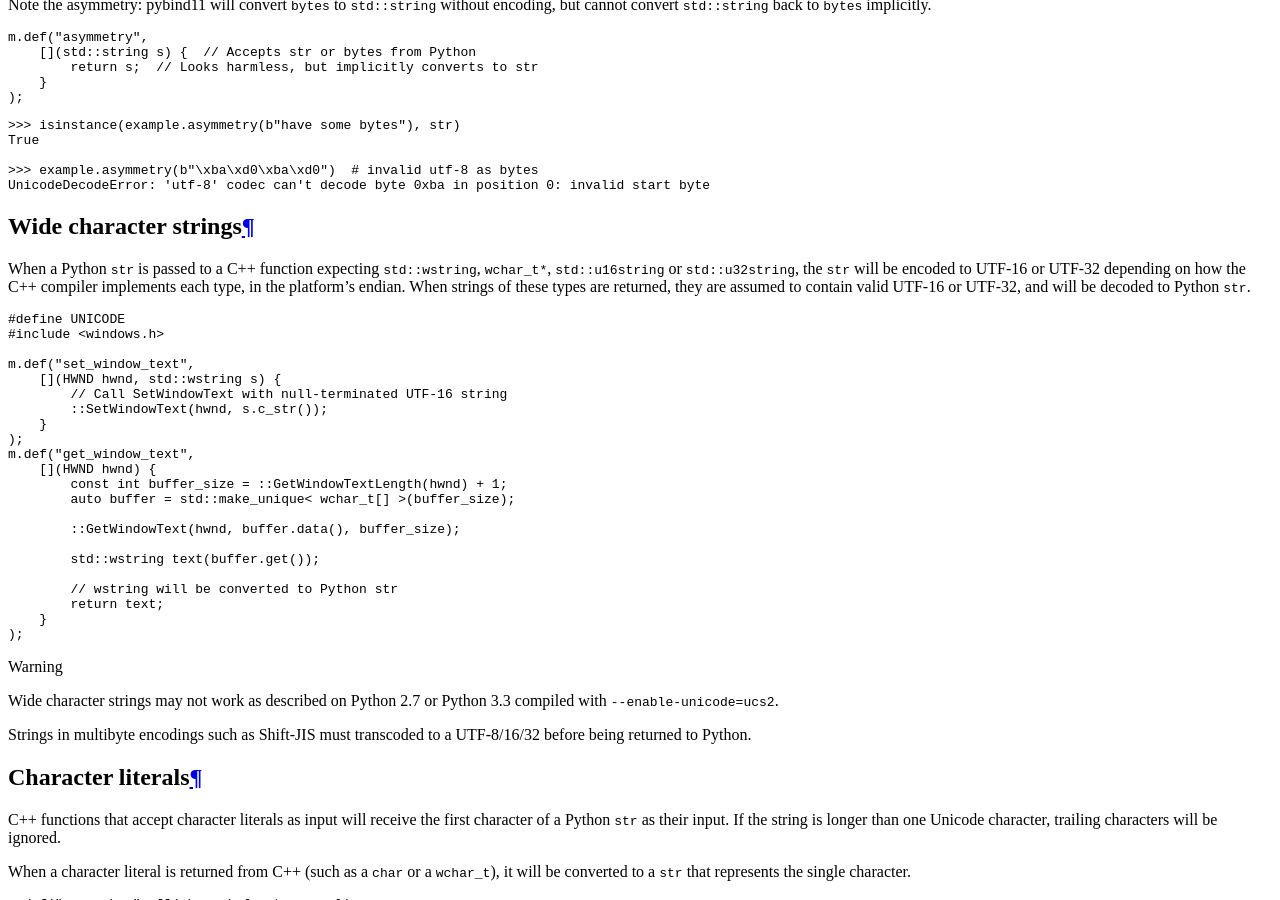
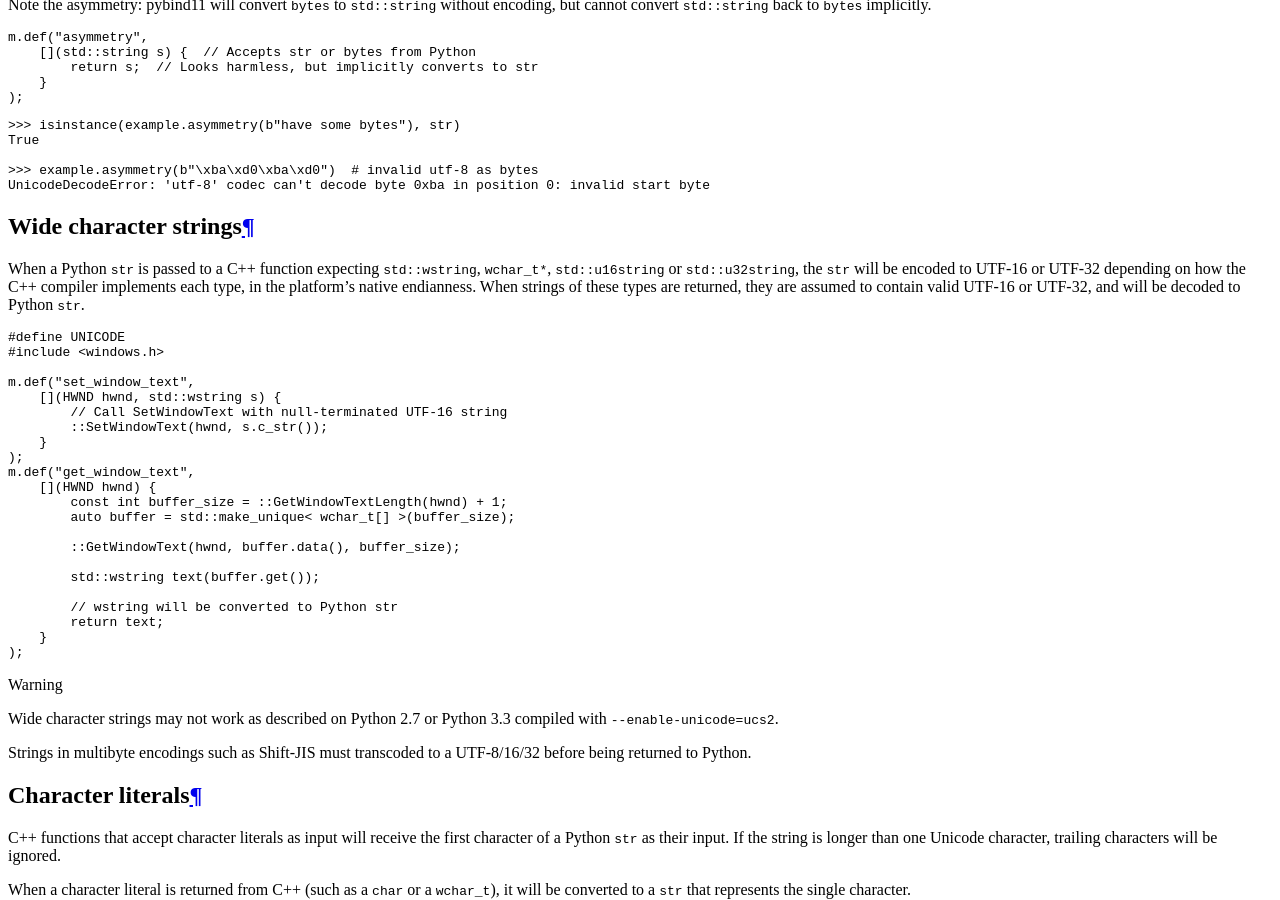
Before and after one commit to pybind/pybind11, a Sphinx documentation site: the page built from docs/advanced/cast/strings.rst, in a window 1280 px wide and 900 px high, scrolled down 2638 px. Built offline with Sphinx 7.4.7 and the Read the Docs theme 2.0.0, drawn with Linux system fonts in a browser that asks for light colours; pages that are not in the unit, such as notebooks, are missing from menus.

Commit message:
Endian wording fix

```diff
--- a/docs/advanced/cast/strings.rst
+++ b/docs/advanced/cast/strings.rst
@@ -173,9 +173,9 @@ Wide character strings
 When a Python ``str`` is passed to a C++ function expecting ``std::wstring``,
 ``wchar_t*``, ``std::u16string`` or ``std::u32string``, the ``str`` will be
 encoded to UTF-16 or UTF-32 depending on how the C++ compiler implements each
-type, in the platform's endian. When strings of these types are returned, they
-are assumed to contain valid UTF-16 or UTF-32, and will be decoded to Python
-``str``.
+type, in the platform's native endianness. When strings of these types are
+returned, they are assumed to contain valid UTF-16 or UTF-32, and will be
+decoded to Python ``str``.
 
 .. code-block:: c++
 
```
